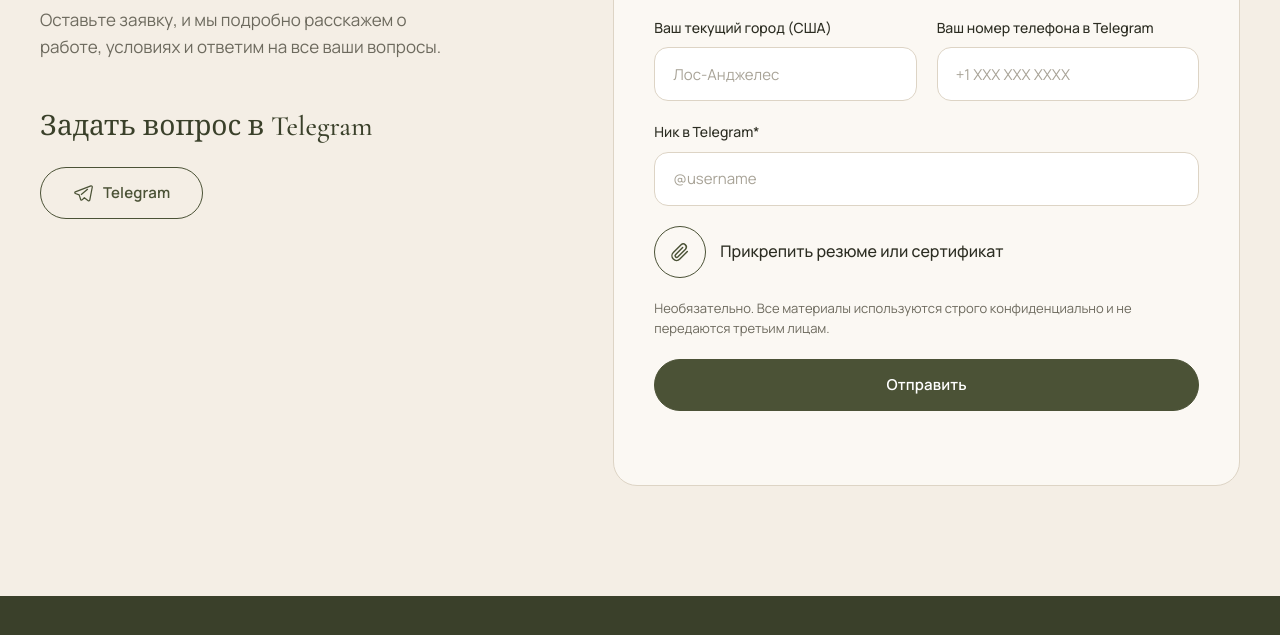
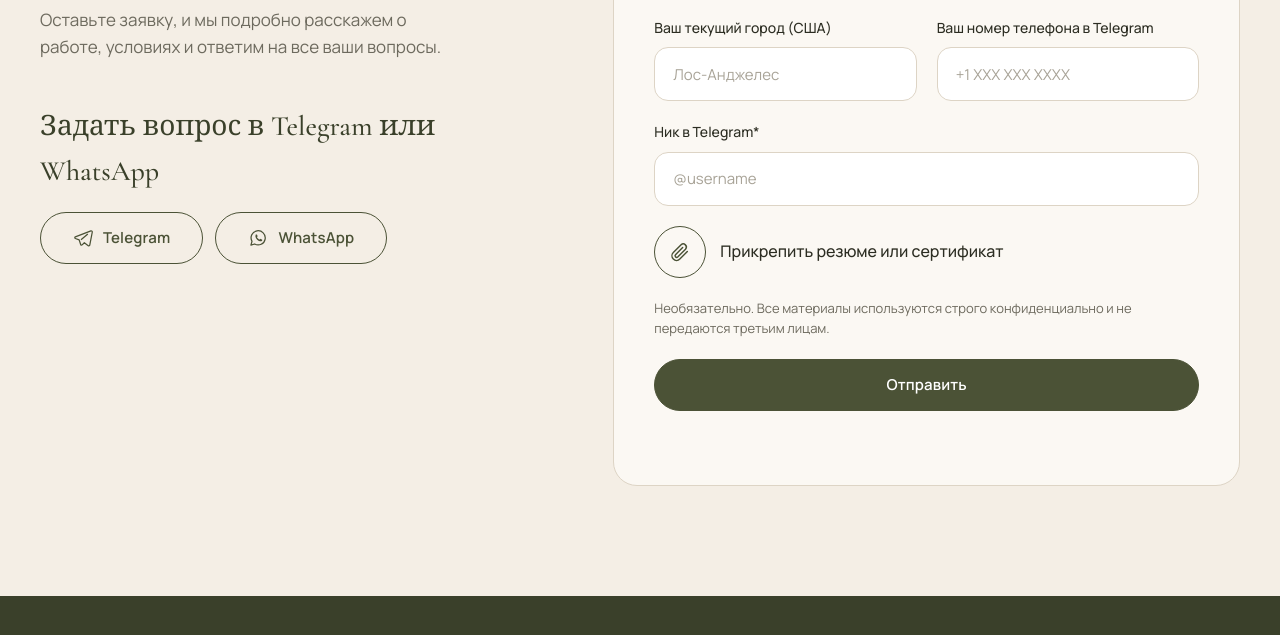
Before and after one commit to recruiterprojob-sudo/velvet-touch-landing, a plain HTML site: page index.html in a window 1280 px wide. Shown: the part 5120-5755 px from the top of the page. Drawn offline with nearby package versions, Linux system fonts and the light colour scheme.

Commit message:
Кнопка WhatsApp рядом с Telegram в блоке заявки
Co-Authored-By: Claude Opus 5.5 <noreply@anthropic.com>

```diff
--- a/index.html
+++ b/index.html
@@ -19,6 +19,7 @@
     </symbol>
     <symbol id="i-arrow" viewBox="0 0 24 24"><path d="M5 12h14M13 6l6 6-6 6" fill="none" stroke="currentColor" stroke-width="1.6" stroke-linecap="round" stroke-linejoin="round"/></symbol>
     <symbol id="i-plane" viewBox="0 0 24 24"><path d="M21.5 3.5 2.8 10.7c-.9.4-.9 1.6 0 1.9l4.6 1.6 1.8 5.6c.2.8 1.2 1 1.8.4l2.6-2.5 4.7 3.5c.7.5 1.6.1 1.8-.7l3-15.4c.2-1-.7-1.9-1.6-1.6ZM9.6 14l8.2-6.8" fill="none" stroke="currentColor" stroke-width="1.5" stroke-linejoin="round"/></symbol>
+    <symbol id="i-whatsapp" viewBox="0 0 24 24"><path d="M3.5 20.5 4.8 16A8.5 8.5 0 1 1 8 19.2l-4.5 1.3Z" fill="none" stroke="currentColor" stroke-width="1.5" stroke-linejoin="round"/><path d="M9 8.2c.2-.4.5-.5.8-.5h.5c.2 0 .4.1.5.4l.7 1.6c.1.2 0 .5-.1.6l-.5.6c-.1.2-.1.4 0 .5.6 1 1.4 1.8 2.5 2.4.2.1.4.1.5 0l.6-.6c.2-.2.4-.2.6-.1l1.6.7c.2.1.4.3.4.5v.5c0 .3-.1.6-.5.8-.6.4-1.5.6-2.3.3-2.5-.8-4.4-2.8-5.3-5.2-.3-.8-.1-1.7.4-2.5Z" fill="currentColor"/></symbol>
     <symbol id="i-clip" viewBox="0 0 24 24"><path d="m20 11.5-8.2 8.2a5 5 0 0 1-7.1-7.1l8.5-8.5a3.4 3.4 0 0 1 4.8 4.8l-8.5 8.5a1.7 1.7 0 0 1-2.4-2.4l7.8-7.8" fill="none" stroke="currentColor" stroke-width="1.6" stroke-linecap="round" stroke-linejoin="round"/></symbol>
     <symbol id="i-star" viewBox="0 0 24 24"><path d="m12 2.8 2.8 5.8 6.4.9-4.6 4.5 1.1 6.3L12 17.3l-5.7 3 1.1-6.3-4.6-4.5 6.4-.9Z" fill="currentColor"/></symbol>
   </svg>
@@ -197,8 +198,11 @@
         <div class="apply__info">
           <h2 class="h2 h2--left"><span class="cap">С</span>делайте первый шаг</h2>
           <p>Оставьте заявку, и мы подробно расскажем о работе, условиях и ответим на все ваши вопросы.</p>
-          <h3 class="h3">Задать вопрос в Telegram</h3>
-          <a href="https://t.me/velvettouch_demo" target="_blank" rel="noopener" class="btn btn--outline btn--icon"><svg><use href="#i-plane"/></svg>Telegram</a>
+          <h3 class="h3">Задать вопрос в Telegram или WhatsApp</h3>
+          <div class="messengers">
+            <a href="https://t.me/velvettouch_demo" target="_blank" rel="noopener" class="btn btn--outline btn--icon"><svg><use href="#i-plane"/></svg>Telegram</a>
+            <a href="https://wa.me/10000000000" target="_blank" rel="noopener" class="btn btn--outline btn--icon"><svg><use href="#i-whatsapp"/></svg>WhatsApp</a>
+          </div>
         </div>
         <form class="form" id="form" novalidate>
           <div class="form__row">
--- a/styles.css
+++ b/styles.css
@@ -248,6 +248,7 @@ h1, h2, h3 { margin: 0; font-weight: 500; }
 .apply__inner { display: grid; grid-template-columns: 1fr 1.25fr; gap: 72px; align-items: start; }
 .apply__info > p { color: var(--muted); font-size: 17px; max-width: 420px; margin-bottom: 44px; }
 .apply__info .h3 { margin-bottom: 18px; }
+.messengers { display: flex; flex-wrap: wrap; gap: 12px; }
 .form {
   background: var(--surface); border: 1px solid var(--line); border-radius: var(--radius);
   padding: 40px; display: grid; gap: 20px;
@@ -338,6 +339,7 @@ h1, h2, h3 { margin: 0; font-weight: 500; }
   .review { padding: 24px; }
   .form { padding: 24px; }
   .form__row { grid-template-columns: 1fr; }
+  .messengers .btn { flex: 1 1 0; padding: 0 16px; }
   .footer__nav { flex-wrap: wrap; justify-content: center; gap: 16px 24px; }
 }
 
```
